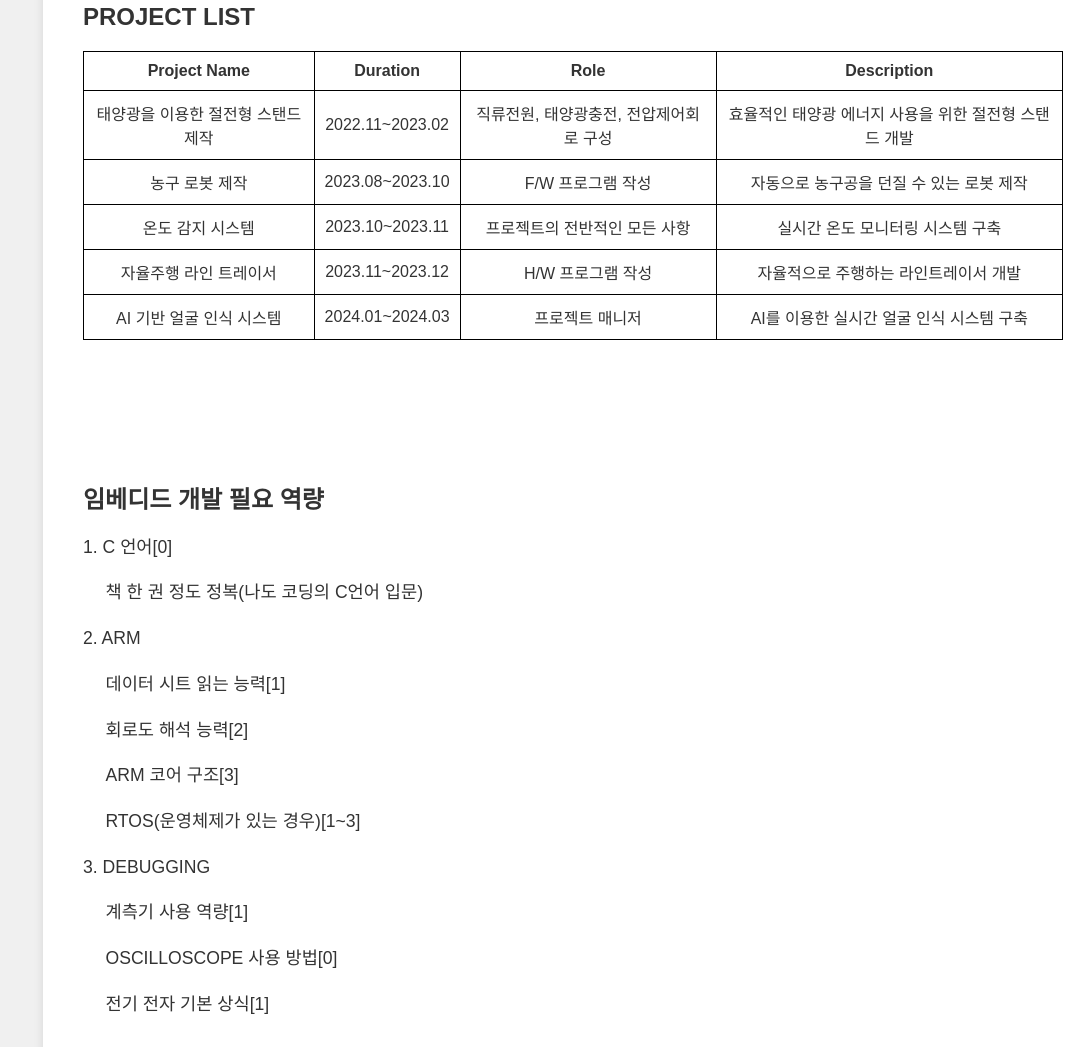
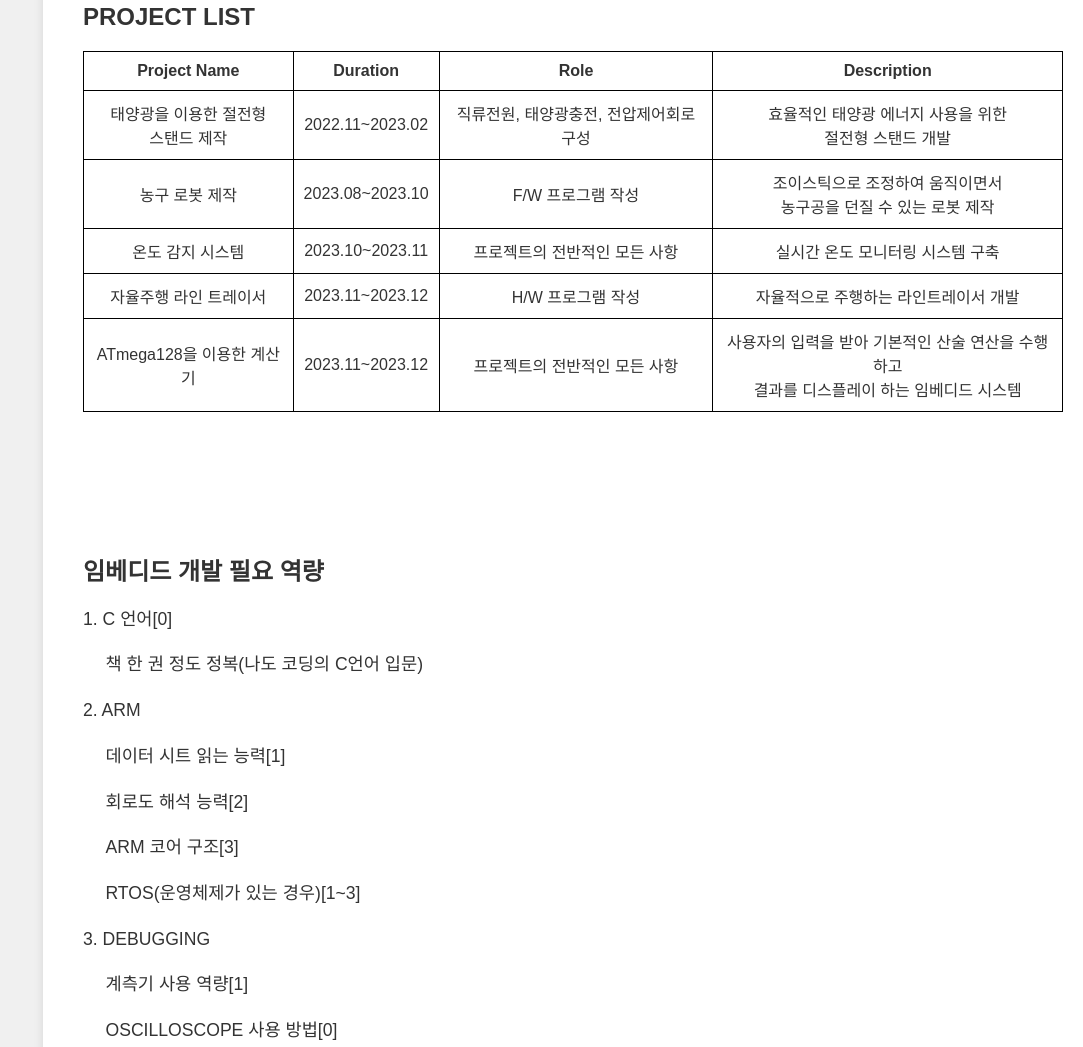
Before and after one commit to TechDrag0n6/TechDrag0n6.github.io, a plain HTML site: page index.html in a window 1280 px wide. Shown: the part 2066-3113 px from the top of the page, without its empty margins (197-1280 px from the left). Drawn offline with Linux system fonts and the light colour scheme.

Commit message:
Update index.html

```diff
--- a/index.html
+++ b/index.html
@@ -199,16 +199,16 @@
                         <th>Description</th>
                     </tr>
                     <tr>
-                        <td>태양광을 이용한 절전형 스탠드 제작</td>
+                        <td>태양광을 이용한 절전형 <br/>스탠드 제작</td>
                         <td>2022.11~2023.02</td>
                         <td>직류전원, 태양광충전, 전압제어회로 구성</td>
-                        <td>효율적인 태양광 에너지 사용을 위한 절전형 스탠드 개발</td>
+                        <td>효율적인 태양광 에너지 사용을 위한 <br/>절전형 스탠드 개발</td>
                     </tr>
                     <tr>
                         <td>농구 로봇 제작</td>
                         <td>2023.08~2023.10</td>
                         <td>F/W 프로그램 작성</td>
-                        <td>자동으로 농구공을 던질 수 있는 로봇 제작</td>
+                        <td>조이스틱으로 조정하여 움직이면서 <br/>농구공을 던질 수 있는 로봇 제작</td>
                     </tr>
                     <tr>
                         <td>온도 감지 시스템</td>
@@ -223,10 +223,10 @@
                         <td>자율적으로 주행하는 라인트레이서 개발</td>
                     </tr>
                     <tr>
-                        <td>AI 기반 얼굴 인식 시스템</td>
-                        <td>2024.01~2024.03</td>
-                        <td>프로젝트 매니저</td>
-                        <td>AI를 이용한 실시간 얼굴 인식 시스템 구축</td>
+                        <td>ATmega128을 이용한 계산기</td>
+                        <td>2023.11~2023.12</td>
+                        <td>프로젝트의 전반적인 모든 사항</td>
+                        <td>사용자의 입력을 받아 기본적인 산술 연산을 수행하고 <br/>결과를 디스플레이 하는 임베디드 시스템</td>
                     </tr>
                 </table>
             </section>
@@ -249,7 +249,7 @@
     </div>
 
     <footer>
-        &copy; 2024 Tech_drag0n6. All rights reserved.
+        &copy; 2024 Tech_drag0n6
     </footer>
 
     <script>
```
